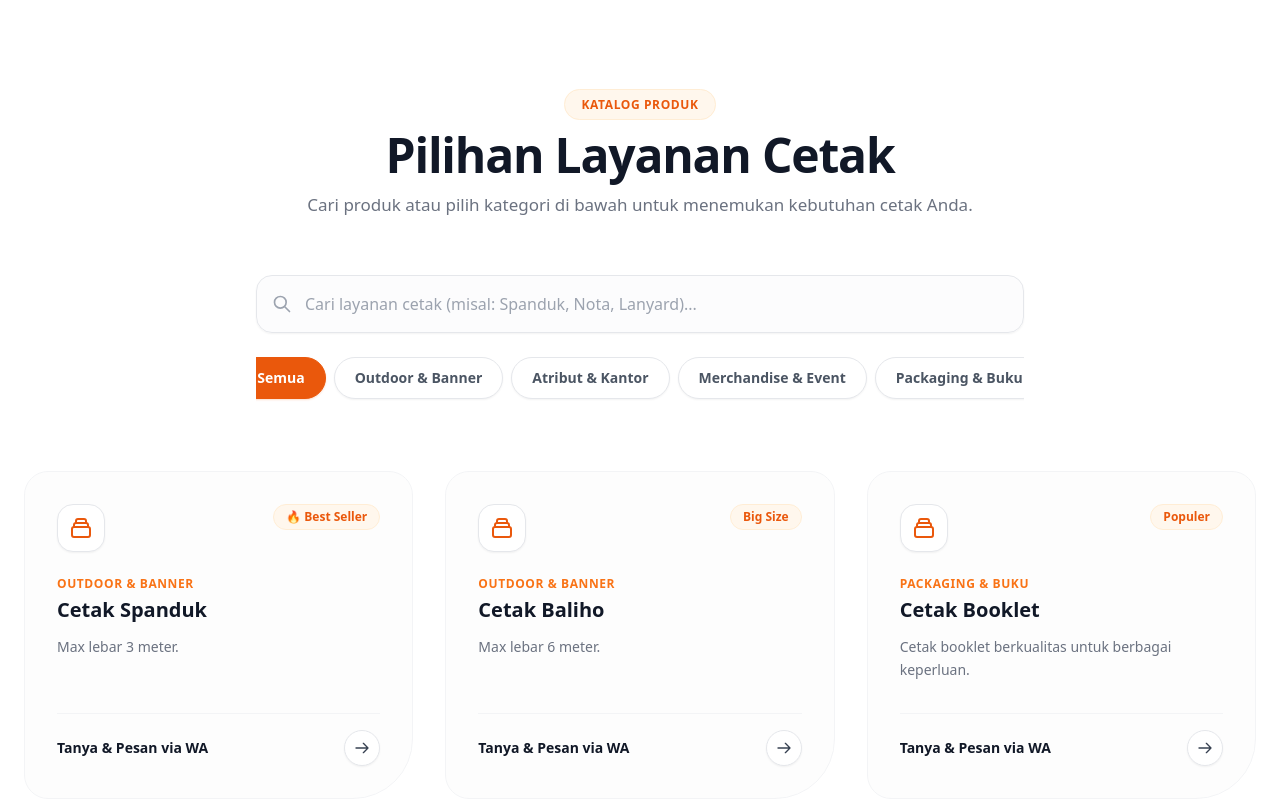
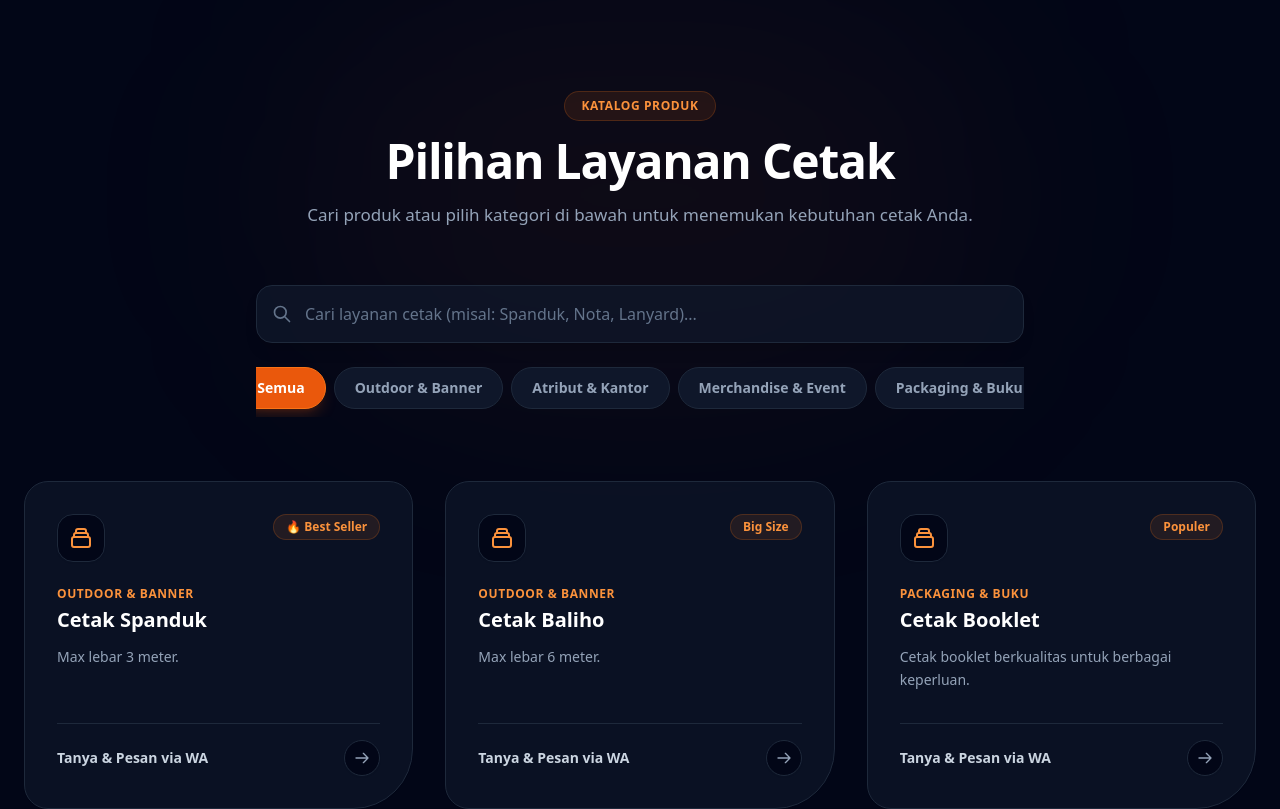
Before and after one commit to Heroness1/daycreed-inframe, a Next.js app: page /testing in a window 1280 px wide. Shown: the part 1780-2589 px from the top of the page. Built offline with nearby package versions, Linux system fonts and the light colour scheme.

Commit message:
Enhance Catalog component with new styles and filters
Refactor Catalog component for improved styling and search functionality.

```diff
--- a/components/Catalog.jsx
+++ b/components/Catalog.jsx
@@ -7,76 +7,129 @@ export default function Catalog() {
   const [showAll, setShowAll] = useState(false);
 
   const filteredProduk = dataProduk.filter((produk) => {
+    const query = searchQuery.toLowerCase();
+
     const matchesSearch =
-      produk.nama.toLowerCase().includes(searchQuery.toLowerCase()) ||
-      produk.deskripsi.toLowerCase().includes(searchQuery.toLowerCase());
-    const matchesCategory = selectedCategory === "Semua" || produk.kategori === selectedCategory;
+      produk.nama.toLowerCase().includes(query) ||
+      produk.deskripsi.toLowerCase().includes(query);
+
+    const matchesCategory =
+      selectedCategory === "Semua" ||
+      produk.kategori === selectedCategory;
+
     return matchesSearch && matchesCategory;
   });
 
-  const displayedProduk = (searchQuery || selectedCategory !== "Semua" || showAll)
-    ? filteredProduk
-    : filteredProduk.slice(0, 6);
+  const displayedProduk =
+    searchQuery || selectedCategory !== "Semua" || showAll
+      ? filteredProduk
+      : filteredProduk.slice(0, 6);
 
   return (
-    <section id="katalog" aria-labelledby="katalog-title" className="py-24 px-6 bg-white">
-      <div className="max-w-7xl mx-auto">
+    <section
+      id="katalog"
+      aria-labelledby="katalog-title"
+      className="relative py-24 px-6 bg-slate-950 overflow-hidden"
+    >
+      {/* Ambient background */}
+      <div className="absolute top-0 left-1/2 -translate-x-1/2 w-[700px] h-[400px] bg-orange-500/5 rounded-full blur-[120px] pointer-events-none" />
 
-        {/* Header Katalog */}
+      <div className="max-w-7xl mx-auto relative z-10">
+
+        {/* ================= HEADER ================= */}
+
         <div className="mb-14 text-center">
-          <span className="text-orange-600 font-semibold uppercase tracking-wider text-xs bg-orange-50 px-4 py-1.5 rounded-full border border-orange-100">
+
+          <span className="inline-flex items-center px-4 py-1.5 rounded-full bg-orange-500/10 border border-orange-500/20 text-orange-400 font-semibold uppercase tracking-wider text-xs">
             Katalog Produk
           </span>
-          <h2 id="katalog-title" className="text-4xl md:text-5xl font-extrabold text-gray-900 mt-4 tracking-tight">
+
+          <h2
+            id="katalog-title"
+            className="text-4xl md:text-5xl font-extrabold text-white mt-4 tracking-tight"
+          >
             Pilihan Layanan Cetak
           </h2>
-          <p className="text-gray-500 mt-3 max-w-2xl mx-auto text-[17px] leading-relaxed font-medium">
-            Cari produk atau pilih kategori di bawah untuk menemukan kebutuhan cetak Anda.
+
+          <p className="text-slate-400 mt-4 max-w-2xl mx-auto text-[17px] leading-relaxed font-medium">
+            Cari produk atau pilih kategori di bawah untuk menemukan kebutuhan
+            cetak Anda.
           </p>
+
         </div>
 
-        {/* Search Bar & Kategori */}
+        {/* ================= SEARCH & CATEGORY ================= */}
+
         <div className="max-w-3xl mx-auto mb-16 space-y-6">
+
+          {/* Search */}
+
           <div className="relative">
-            <span className="absolute inset-y-0 left-0 pl-4 flex items-center pointer-events-none text-gray-400">
-              <svg className="w-5 h-5" fill="none" stroke="currentColor" viewBox="0 0 24 24"><path strokeLinecap="round" strokeLinejoin="round" strokeWidth={2} d="M21 21l-6-6m2-5a7 7 0 11-14 0 7 7 0 0114 0z" /></svg>
+
+            <span className="absolute inset-y-0 left-0 pl-4 flex items-center pointer-events-none text-slate-500">
+              <svg
+                className="w-5 h-5"
+                fill="none"
+                stroke="currentColor"
+                viewBox="0 0 24 24"
+              >
+                <path
+                  strokeLinecap="round"
+                  strokeLinejoin="round"
+                  strokeWidth={2}
+                  d="M21 21l-6-6m2-5a7 7 0 11-14 0 7 7 0 0114 0z"
+                />
+              </svg>
             </span>
+
             <input
               type="text"
               value={searchQuery}
               onChange={(e) => setSearchQuery(e.target.value)}
               placeholder="Cari layanan cetak (misal: Spanduk, Nota, Lanyard)..."
-              className="w-full pl-12 pr-16 py-4 bg-gray-50/50 border border-gray-200 rounded-2xl text-gray-900 placeholder-gray-400 focus:outline-none focus:border-orange-500 focus:ring-2 focus:ring-orange-500/10 transition shadow-sm"
+              className="w-full pl-12 pr-16 py-4 bg-slate-900/80 border border-slate-800 rounded-2xl text-white placeholder-slate-500 focus:outline-none focus:border-orange-500/60 focus:ring-2 focus:ring-orange-500/10 transition-all shadow-lg shadow-black/10"
             />
+
             {searchQuery && (
-              <button onClick={() => setSearchQuery("")} className="absolute inset-y-0 right-0 pr-4 flex items-center text-xs font-semibold text-gray-400 hover:text-orange-600 transition">
+              <button
+                onClick={() => setSearchQuery("")}
+                className="absolute inset-y-0 right-0 pr-4 flex items-center text-xs font-semibold text-slate-500 hover:text-orange-400 transition-colors"
+              >
                 Hapus
               </button>
             )}
+
           </div>
 
-          {/* Tombol Kategori (Disesuaikan jadi Oranye saat aktif) */}
+          {/* Categories */}
+
           <div className="flex items-center gap-2 overflow-x-auto pb-2 scrollbar-hide justify-start md:justify-center">
+
             {kategoriList.map((kategori, idx) => (
               <button
                 key={idx}
                 onClick={() => setSelectedCategory(kategori)}
-                className={`whitespace-nowrap px-5 py-2.5 rounded-full text-sm font-semibold transition shadow-sm border ${
+                className={`whitespace-nowrap px-5 py-2.5 rounded-full text-sm font-semibold transition-all duration-300 border ${
                   selectedCategory === kategori
-                    ? "bg-orange-600 text-white border-orange-600 shadow-lg shadow-orange-600/20"
-                    : "bg-white text-gray-600 border-gray-200 hover:bg-gray-50 hover:border-gray-300"
+                    ? "bg-orange-600 text-white border-orange-500 shadow-lg shadow-orange-600/20"
+                    : "bg-slate-900 text-slate-400 border-slate-800 hover:bg-slate-800 hover:text-slate-200 hover:border-slate-700"
                 }`}
               >
                 {kategori}
               </button>
             ))}
+
           </div>
+
         </div>
 
-        {/* Grid Produk */}
+        {/* ================= PRODUCTS ================= */}
+
         {displayedProduk.length > 0 ? (
           <>
+
             <div className="grid grid-cols-1 md:grid-cols-2 lg:grid-cols-3 gap-8">
+
               {displayedProduk.map((produk, index) => (
                 <a
                   key={index}
@@ -85,82 +138,183 @@ export default function Catalog() {
                   )}`}
                   target="_blank"
                   rel="noopener noreferrer"
-                  // Mengadopsi desain kartu asimetris & hover glow yang senada dengan section sebelumnya
-                  className="group relative flex flex-col justify-between bg-gray-50/40 rounded-3xl rounded-br-[60px] p-8 border border-gray-100 hover:border-orange-200 hover:bg-white hover:shadow-[0_12px_30px_rgb(0,0,0,0.06)] transition-all duration-500 overflow-hidden"
+                  className="group relative flex flex-col justify-between bg-slate-900/70 backdrop-blur-sm rounded-3xl rounded-br-[60px] p-8 border border-slate-800 hover:border-orange-500/40 hover:bg-slate-900 hover:-translate-y-1 hover:shadow-[0_20px_40px_-20px_rgba(234,88,12,0.2)] transition-all duration-500 overflow-hidden"
                 >
-                  {/* Efek Ambient Glow Oranye di dalam kartu saat di-hover */}
-                  <div className="absolute -top-10 -right-10 w-40 h-40 bg-orange-400/0 rounded-full blur-3xl group-hover:bg-orange-500/10 transition-colors duration-500 pointer-events-none"></div>
 
-                  <div>
+                  {/* Ambient glow */}
+
+                  <div className="absolute -top-10 -right-10 w-40 h-40 bg-orange-500/0 rounded-full blur-3xl group-hover:bg-orange-500/10 transition-colors duration-500 pointer-events-none" />
+
+                  <div className="relative z-10">
+
+                    {/* Icon + Badge */}
+
                     <div className="flex items-start justify-between gap-3 mb-6">
-                      <div className="w-12 h-12 rounded-2xl bg-white border border-gray-200 text-orange-600 flex items-center justify-center group-hover:bg-orange-600 group-hover:text-white group-hover:border-orange-600 transition-colors shadow-sm">
-                        <svg className="w-6 h-6" fill="none" stroke="currentColor" viewBox="0 0 24 24"><path strokeLinecap="round" strokeLinejoin="round" strokeWidth={2} d="M19 11H5m14 0a2 2 0 012 2v6a2 2 0 01-2 2H5a2 2 0 01-2-2v-6a2 2 0 012-2m14 0V9a2 2 0 00-2-2M5 11V9a2 2 0 012-2m0 0V5a2 2 0 012-2h6a2 2 0 012 2v2M7 7h10" /></svg>
+
+                      <div className="w-12 h-12 rounded-2xl bg-slate-950 border border-slate-800 text-orange-400 flex items-center justify-center group-hover:bg-orange-600 group-hover:text-white group-hover:border-orange-500 transition-all duration-300 shadow-sm">
+
+                        <svg
+                          className="w-6 h-6"
+                          fill="none"
+                          stroke="currentColor"
+                          viewBox="0 0 24 24"
+                        >
+                          <path
+                            strokeLinecap="round"
+                            strokeLinejoin="round"
+                            strokeWidth={2}
+                            d="M19 11H5m14 0a2 2 0 012 2v6a2 2 0 01-2 2H5a2 2 0 01-2-2v-6a2 2 0 012-2m14 0V9a2 2 0 00-2-2M5 11V9a2 2 0 012-2m0 0V5a2 2 0 012-2h6a2 2 0 012 2v2M7 7h10"
+                          />
+                        </svg>
+
                       </div>
+
                       {produk.badge && (
-                        <span className="inline-flex items-center px-3 py-1 rounded-full text-xs font-semibold bg-orange-50 border border-orange-100 text-orange-600">
+                        <span className="inline-flex items-center px-3 py-1 rounded-full text-xs font-semibold bg-orange-500/10 border border-orange-500/20 text-orange-400">
                           {produk.badge}
                         </span>
                       )}
+
                     </div>
 
-                    <span className="text-xs font-semibold text-orange-500 uppercase tracking-wider block mb-1">
+                    {/* Category */}
+
+                    <span className="text-xs font-semibold text-orange-400 uppercase tracking-wider block mb-1">
                       {produk.kategori || "Lainnya"}
                     </span>
-                    <h3 className="text-xl font-bold text-gray-900 mb-3 group-hover:text-orange-600 transition-colors duration-300">
+
+                    {/* Product name */}
+
+                    <h3 className="text-xl font-bold text-white mb-3 group-hover:text-orange-400 transition-colors duration-300">
                       {produk.nama}
                     </h3>
-                    <p className="text-sm text-gray-500 leading-relaxed mb-8 font-medium">
+
+                    {/* Description */}
+
+                    <p className="text-sm text-slate-400 leading-relaxed mb-8 font-medium">
                       {produk.deskripsi}
                     </p>
+
                   </div>
 
-                  {/* Tombol Aksi di Bawah Kartu */}
-                  <div className="pt-4 border-t border-gray-100 flex items-center justify-between text-sm font-bold text-gray-900">
-                    <span className="group-hover:text-orange-600 transition-colors">Tanya & Pesan via WA</span>
-                    <div className="w-9 h-9 rounded-full bg-white border border-gray-200 group-hover:bg-orange-600 group-hover:text-white group-hover:border-orange-600 text-gray-700 flex items-center justify-center transition-all shadow-sm">
-                      <svg className="w-4 h-4 transform group-hover:translate-x-0.5 transition-transform" fill="none" stroke="currentColor" viewBox="0 0 24 24"><path strokeLinecap="round" strokeLinejoin="round" strokeWidth={2} d="M14 5l7 7m0 0l-7 7m7-7H3" /></svg>
+                  {/* ================= CARD ACTION ================= */}
+
+                  <div className="relative z-10 pt-4 border-t border-slate-800 flex items-center justify-between text-sm font-bold">
+
+                    <span className="text-slate-300 group-hover:text-orange-400 transition-colors">
+                      Tanya & Pesan via WA
+                    </span>
+
+                    <div className="w-9 h-9 rounded-full bg-slate-950 border border-slate-800 group-hover:bg-orange-600 group-hover:text-white group-hover:border-orange-500 text-slate-400 flex items-center justify-center transition-all shadow-sm">
+
+                      <svg
+                        className="w-4 h-4 transform group-hover:translate-x-0.5 transition-transform"
+                        fill="none"
+                        stroke="currentColor"
+                        viewBox="0 0 24 24"
+                      >
+                        <path
+                          strokeLinecap="round"
+                          strokeLinejoin="round"
+                          strokeWidth={2}
+                          d="M14 5l7 7m0 0l-7 7m7-7H3"
+                        />
+                      </svg>
+
                     </div>
+
                   </div>
+
                 </a>
               ))}
+
             </div>
 
-            {/* Tombol Lihat Semua */}
+            {/* ================= SHOW ALL ================= */}
+
             {!searchQuery && selectedCategory === "Semua" && (
               <div className="text-center mt-12">
+
                 {!showAll ? (
                   <button
                     onClick={() => setShowAll(true)}
-                    className="bg-white hover:bg-orange-50 text-gray-900 hover:text-orange-600 font-semibold px-8 py-4 rounded-2xl transition border border-gray-200 shadow-sm inline-flex items-center gap-2"
+                    className="bg-slate-900 hover:bg-slate-800 text-slate-200 hover:text-orange-400 font-semibold px-8 py-4 rounded-2xl transition-all duration-300 border border-slate-800 hover:border-orange-500/30 shadow-sm inline-flex items-center gap-2"
                   >
-                    Lihat Semua Layanan Lainnya ({filteredProduk.length - 6} produk)
-                    <svg className="w-4 h-4" fill="none" stroke="currentColor" viewBox="0 0 24 24"><path strokeLinecap="round" strokeLinejoin="round" strokeWidth={2} d="M19 9l-7 7-7-7" /></svg>
+                    Lihat Semua Layanan Lainnya (
+                    {filteredProduk.length - 6} produk)
+
+                    <svg
+                      className="w-4 h-4"
+                      fill="none"
+                      stroke="currentColor"
+                      viewBox="0 0 24 24"
+                    >
+                      <path
+                        strokeLinecap="round"
+                        strokeLinejoin="round"
+                        strokeWidth={2}
+                        d="M19 9l-7 7-7-7"
+                      />
+                    </svg>
                   </button>
                 ) : (
                   <button
                     onClick={() => setShowAll(false)}
-                    className="bg-white hover:bg-orange-50 text-gray-800 hover:text-orange-600 font-semibold px-8 py-4 rounded-2xl transition border border-gray-200 inline-flex items-center gap-2 shadow-sm"
+                    className="bg-slate-900 hover:bg-slate-800 text-slate-200 hover:text-orange-400 font-semibold px-8 py-4 rounded-2xl transition-all duration-300 border border-slate-800 hover:border-orange-500/30 inline-flex items-center gap-2 shadow-sm"
                   >
                     Tampilkan Lebih Sedikit
-                    <svg className="w-4 h-4" fill="none" stroke="currentColor" viewBox="0 0 24 24"><path strokeLinecap="round" strokeLinejoin="round" strokeWidth={2} d="M5 15l7-7 7 7" /></svg>
+
+                    <svg
+                      className="w-4 h-4"
+                      fill="none"
+                      stroke="currentColor"
+                      viewBox="0 0 24 24"
+                    >
+                      <path
+                        strokeLinecap="round"
+                        strokeLinejoin="round"
+                        strokeWidth={2}
+                        d="M5 15l7-7 7 7"
+                      />
+                    </svg>
                   </button>
                 )}
+
               </div>
             )}
+
           </>
         ) : (
-          /* State Kalau Pencarian Kosong */
-          <div className="text-center py-16 bg-gray-50/50 rounded-3xl border border-gray-200 shadow-sm">
-            <div className="text-4xl mb-3">🔍</div>
-            <h3 className="text-lg font-bold text-gray-900">Layanan tidak ditemukan</h3>
-            <p className="text-sm text-gray-500 mt-1 mb-6">Coba gunakan kata kunci lain atau pilih kategori yang berbeda.</p>
+
+          /* ================= EMPTY STATE ================= */
+
+          <div className="text-center py-16 bg-slate-900/70 rounded-3xl border border-slate-800 shadow-sm">
+
+            <div className="text-4xl mb-3 opacity-80">
+              🔍
+            </div>
+
+            <h3 className="text-lg font-bold text-white">
+              Layanan tidak ditemukan
+            </h3>
+
+            <p className="text-sm text-slate-400 mt-1 mb-6">
+              Coba gunakan kata kunci lain atau pilih kategori yang berbeda.
+            </p>
+
             <button
-              onClick={() => { setSearchQuery(""); setSelectedCategory("Semua"); setShowAll(false); }}
-              className="bg-orange-600 text-white px-6 py-2.5 rounded-xl text-sm font-semibold hover:bg-orange-700 transition shadow-md shadow-orange-600/20"
+              onClick={() => {
+                setSearchQuery("");
+                setSelectedCategory("Semua");
+                setShowAll(false);
+              }}
+              className="bg-orange-600 text-white px-6 py-2.5 rounded-xl text-sm font-semibold hover:bg-orange-500 transition-all shadow-md shadow-orange-600/20"
             >
               Reset Pencarian
             </button>
+
           </div>
+
         )}
 
       </div>
```
